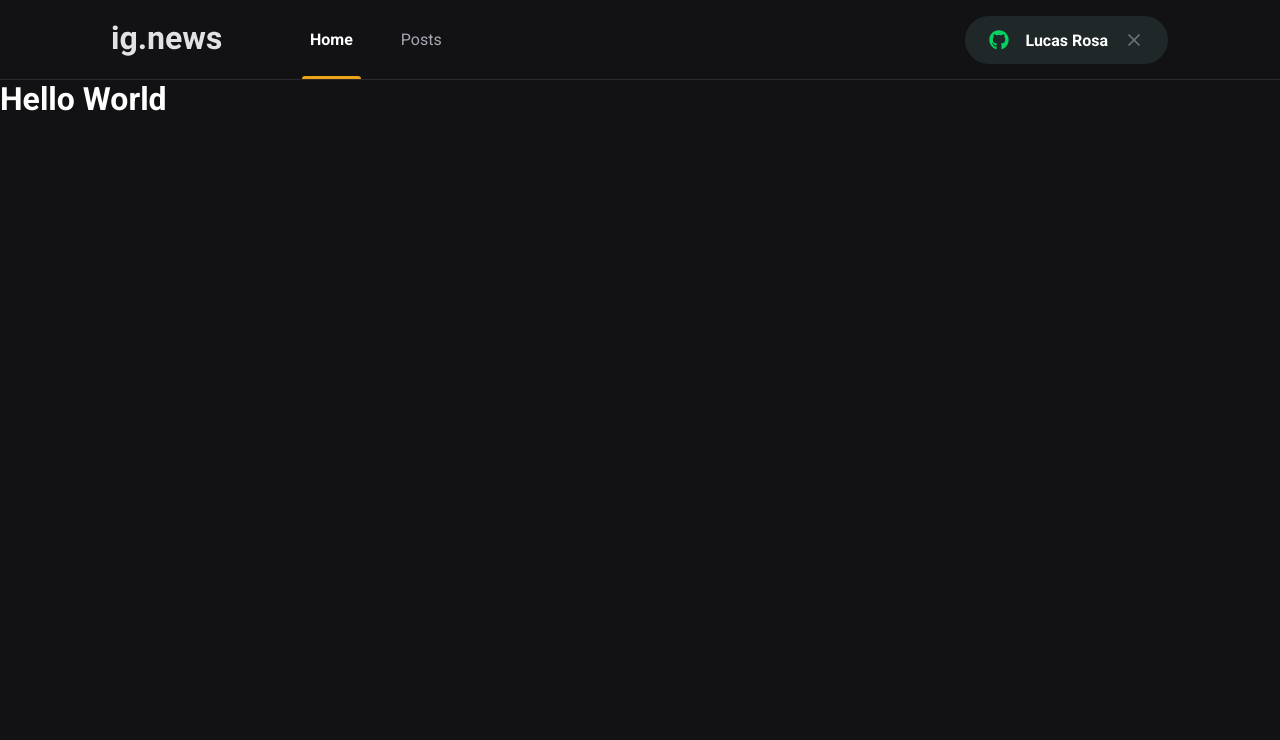
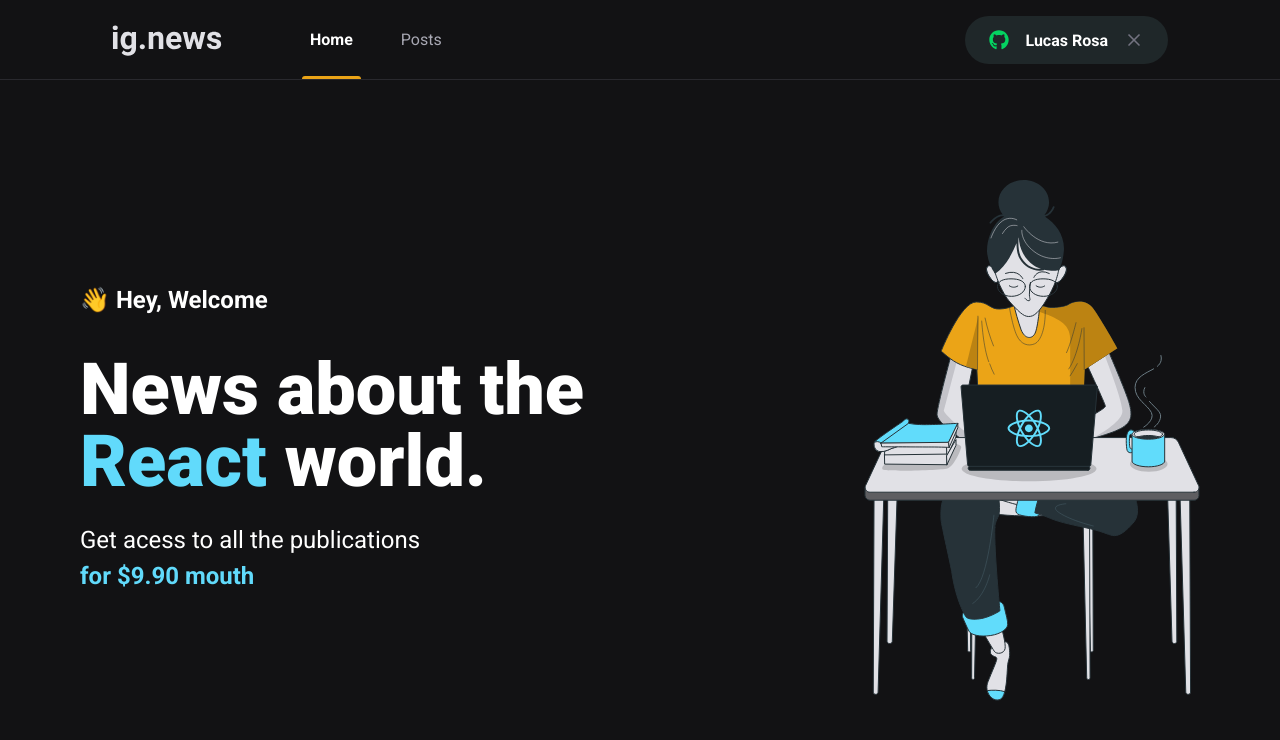
Before and after one commit to Bluniz/ignews, a Next.js app: page / in a window 1280 px wide. Shown: the top 740 px of the page. Built offline with nearby package versions, Linux system fonts and the light colour scheme.

Commit message:
Add HomePage

```diff
--- /dev/null
+++ b/src/pages/home.module.scss
@@ -0,0 +1,42 @@
+.contentContainer {
+  max-width: 1120px;
+  margin: 0 auto;
+  padding: 0 2 rem;
+  height: calc(100vh - 5rem);
+
+  display: flex;
+  align-items: center;
+  justify-content: space-between;
+}
+
+.hero {
+  max-width: 600px;
+
+  // pega primeiro span dentro
+  > span {
+    font-size: 1.5rem;
+    font-weight: bold;
+  }
+
+  h1 {
+    font-size: 4.5rem;
+    line-height: 4.5rem;
+    font-weight: 900;
+    margin-top: 2.5rem;
+
+    span {
+      color: var(--cyan-500);
+    }
+  }
+
+  p {
+    font-size: 1.5rem;
+    line-height: 2.25rem;
+    margin-top: 1.5rem;
+
+    span {
+      color: var(--cyan-500);
+      font-weight: bold;
+    }
+  }
+}
--- a/src/pages/index.tsx
+++ b/src/pages/index.tsx
@@ -1,13 +1,26 @@
 import Head from "next/head";
+import styles from "./home.module.scss";
 
 export default function Home() {
   return (
     <>
       <Head>
         {/* Todo conteudo dentro do Head é jogado lá dentro do document */}
-        <title>Ínicio|ig.news</title>
+        <title>Home | ig.news</title>
       </Head>
-      <h1>Hello World</h1>
+      <main className={styles.contentContainer}>
+        <section className={styles.hero}>
+          <span>👋 Hey, Welcome</span>
+          <h1>
+            News about the <span>React</span> world.
+          </h1>
+          <p>
+            Get acess to all the publications <br />
+            <span>for $9.90 mouth</span>
+          </p>
+        </section>
+        <img src="/images/avatar.svg" alt="Girl coding" />
+      </main>
     </>
   );
 }
```
